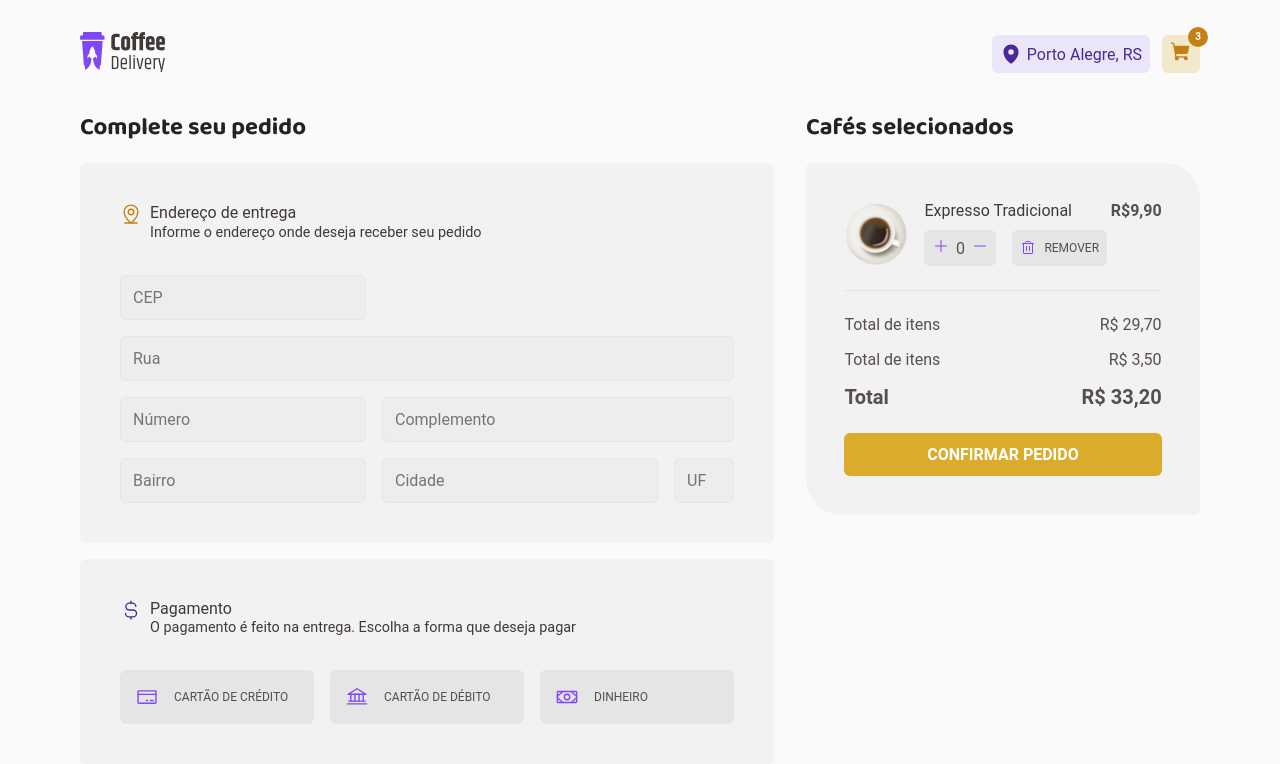
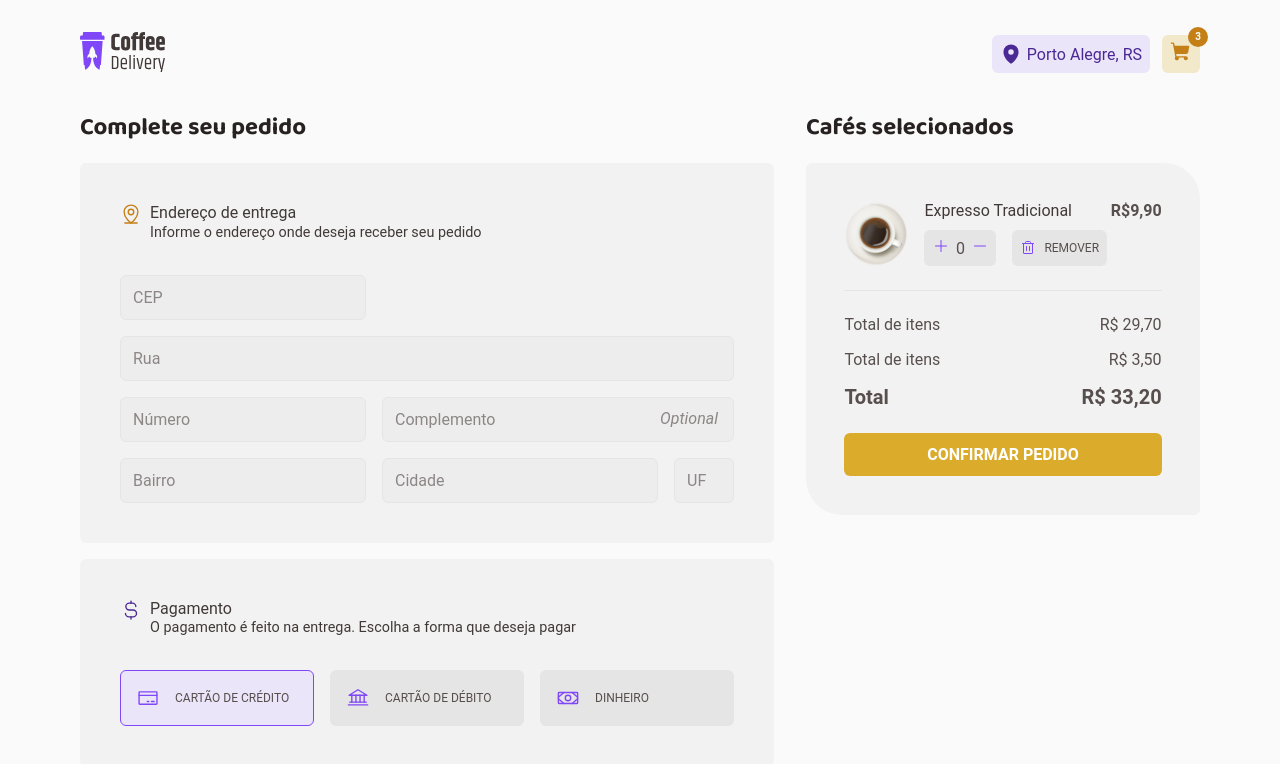
Before and after one commit to ednaldocordeiro/coffee-delivery-ignite, a React (Vite) app: page /cart in a window 1280 px wide. Shown: the top 764 px of the page. Built offline with nearby package versions, Linux system fonts and the light colour scheme.

Commit message:
adding effects

```diff
--- a/src/components/CartButton/styles.ts
+++ b/src/components/CartButton/styles.ts
@@ -14,7 +14,17 @@ export const CartButtonContainer = styled(NavLink)<CartButtonProps>`
   align-items: center;
   border-radius: 6px;
 
+  transition: background-color .2s;
+
+  &:hover {
+    background-color: ${(props) => props.color === "purple-dark" ?
+      props.theme.purple : props.theme[props.color]
+    };
+  }
+
   svg {
-    color: ${(props) => props.color === 'yellow-light' ? props.theme["yellow-dark"] : props.theme.white};
+    color: ${(props) => props.color === 'yellow-light' ?
+      props.theme["yellow-dark"] :
+      props.theme.white};
   }
 `
--- a/src/pages/Cart/CoffeeCard/styles.ts
+++ b/src/pages/Cart/CoffeeCard/styles.ts
@@ -50,6 +50,10 @@ export const RemoveButton = styled.button`
   border: 0;
   border-radius: 6px;
 
+  &:hover {
+    background-color: ${(props) => props.theme["base-hover"]};
+  }
+
   svg {
     color: ${(props) => props.theme["purple"]};
   }
--- a/src/pages/Cart/index.tsx
+++ b/src/pages/Cart/index.tsx
@@ -26,8 +26,11 @@ export function Cart(){
               <label htmlFor="numero">Número</label>
               <input type="text" id="numero" name="numero" placeholder="Número"/>
 
-              <label htmlFor="complemento">Complemento</label>
-              <input type="text" id="complemento" name="complemento" placeholder="Complemento"/>
+              <div className="complemento">
+                <label htmlFor="complemento">Complemento</label>
+                <input type="text" id="complemento" name="complemento" placeholder="Complemento" />
+                <span>Optional</span>
+              </div>
 
               <div>
                 <label htmlFor="bairro">Bairro</label>
@@ -50,7 +53,7 @@ export function Cart(){
               </div>
             </header>
             <PaymentFormContainer>
-              <div className="paymentType">
+              <div className="paymentType selected">
                 <CreditCard size={22}/>
                 <label htmlFor="creditCard">Cartão de crédito</label>
                 <input type="radio" id="creditCard" name="creditCard" value="credit card" checked/>
--- a/src/pages/Cart/styles.ts
+++ b/src/pages/Cart/styles.ts
@@ -79,11 +79,23 @@ export const AdressFormContainer = styled.div`
     }
   }
 
+  .complemento {
+    position: relative;
+
+    span {
+      position: absolute;
+      top: calc(100%/2 - 10px);
+      right: 16px;
+      font-style: italic;
+      color: ${(props) => props.theme["base-label"]};
+    }
+  }
+
   label {
     position: absolute;
     top: -100px;
     left: -100px;
-    opacity: 0
+    opacity: 0;
   }
 
   input {
@@ -98,6 +110,10 @@ export const AdressFormContainer = styled.div`
 
     &#complemento {
       flex: 1;
+    }
+
+    &::placeholder {
+      color: ${(props) => props.theme["base-label"]};
     }
   }
 `
@@ -121,9 +137,17 @@ export const PaymentFormContainer = styled.div`
     flex: 1;
     gap: 1rem;
 
-    background-color: ${(props) => props.theme["base-button"]};;
+    background-color: ${(props) => props.theme["base-button"]};
     padding: 1rem;
     border-radius: 6px;
+
+    transition: background-color .2s;
+
+    border: 1px solid transparent;
+
+    &:hover {
+      background-color: ${(props) => props.theme["base-hover"]};
+    }
 
     label {
       font-size: .75rem;
@@ -133,6 +157,11 @@ export const PaymentFormContainer = styled.div`
     svg {
       color: ${(props) => props.theme["purple"]};
     }
+  }
+
+  .selected {
+    background-color: ${(props) => props.theme["purple-light"]};
+    border: 1px solid ${(props) => props.theme["purple"]};
   }
 `
 
@@ -175,5 +204,11 @@ export const SelectedCoffesContainer = styled.div`
     color: ${(props) => props.theme.white};
     border-radius: 6px;
     font-weight: bold;
+
+    transition: background-color 0.2s;
+
+    &:hover {
+      background-color: ${(props) => props.theme["yellow-dark"]};
+    }
   }
 `
```
